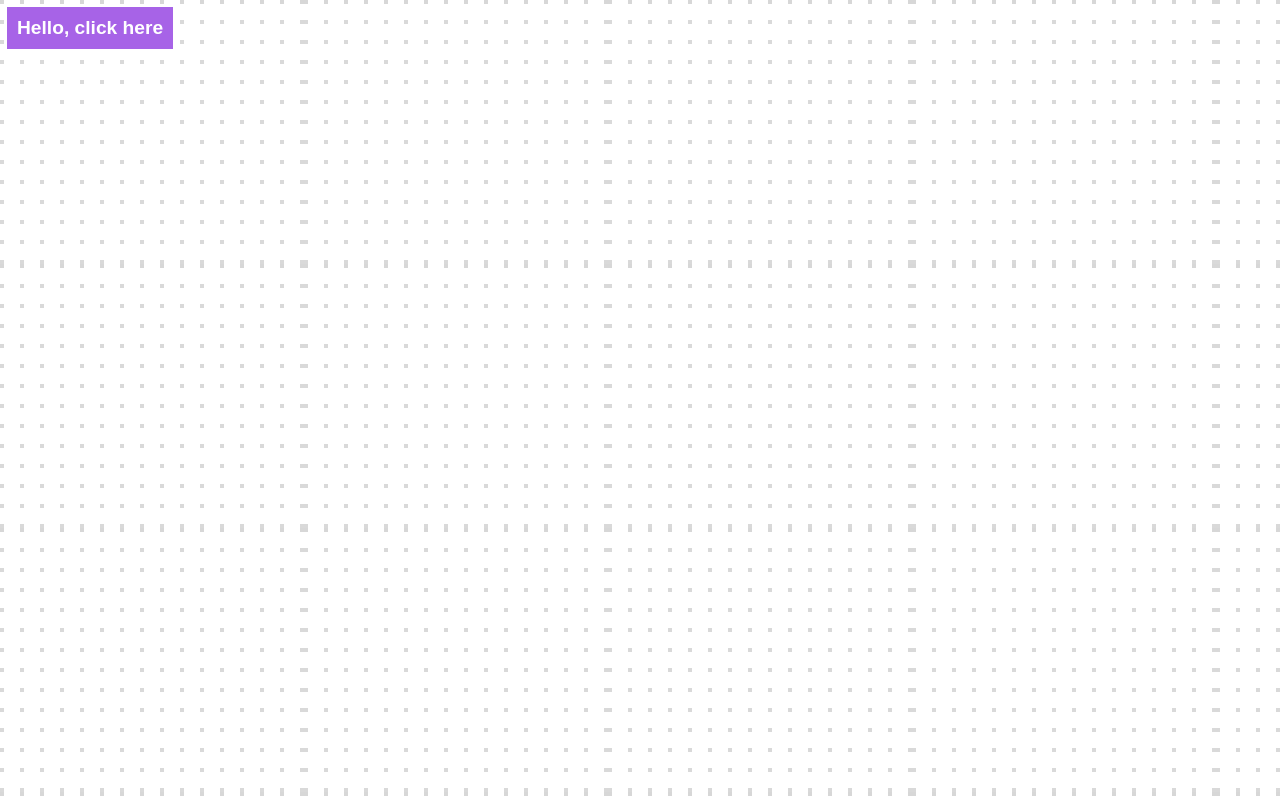
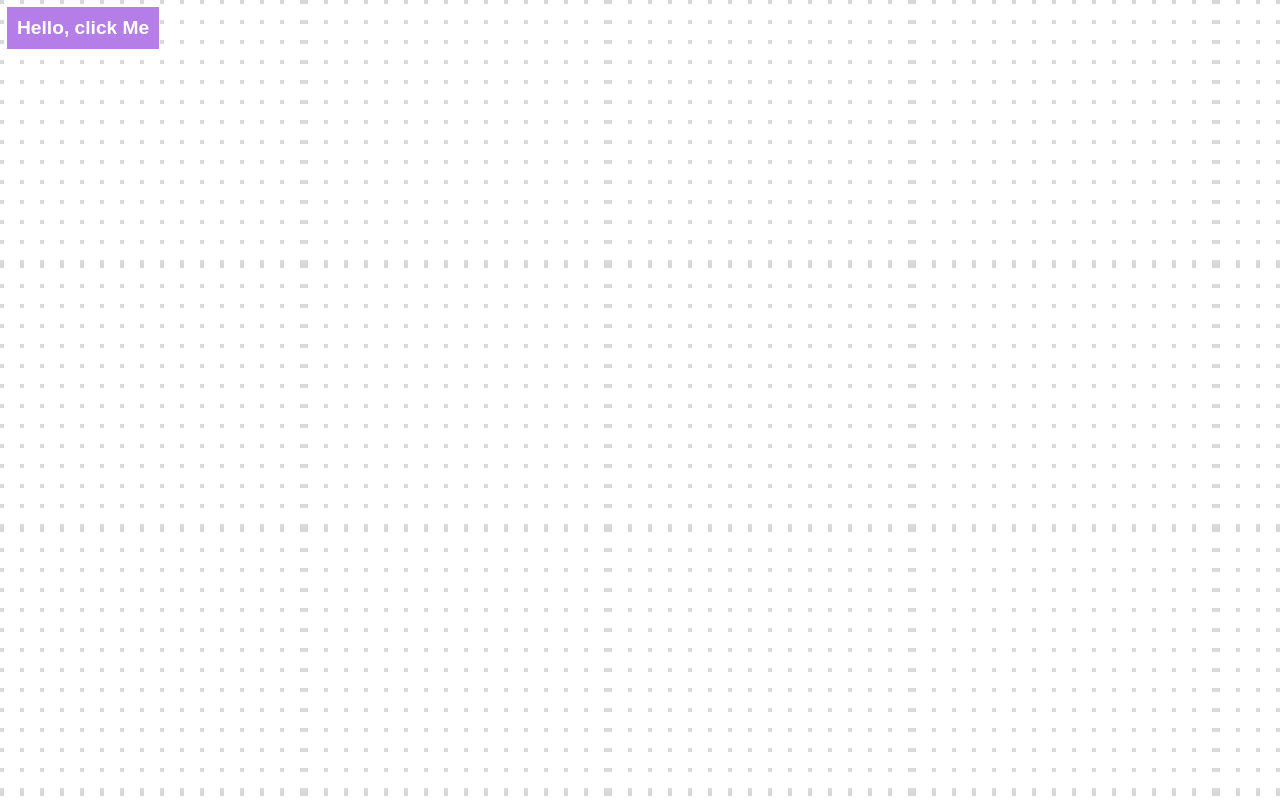
Before and after one commit to Aneeza-Khalid/Hello, a plain HTML site: page index.html in a window 1280 px wide. Drawn offline with Linux system fonts and the light colour scheme.

Commit message:
second commit

```diff
--- a/index.html
+++ b/index.html
@@ -9,7 +9,7 @@
 </head>
 <body>
     <div class="container">
-        <button class="reveal-btn boxes">Hello, click here</button>
+        <button class="reveal-btn boxes">Hello, click Me</button>
         <div class="hidden-content boxes">
            My name is aneeza khalid. I am a front-end web developer.
         </div>
--- a/style.css
+++ b/style.css
@@ -21,7 +21,7 @@ body{
 button{
     padding: 10px;
     margin: 7px;
-    background-color: rgb(167, 99, 231);
+    background-color: rgb(180, 125, 231);
     color: white;
     border: none;
     font-size: larger;
```
